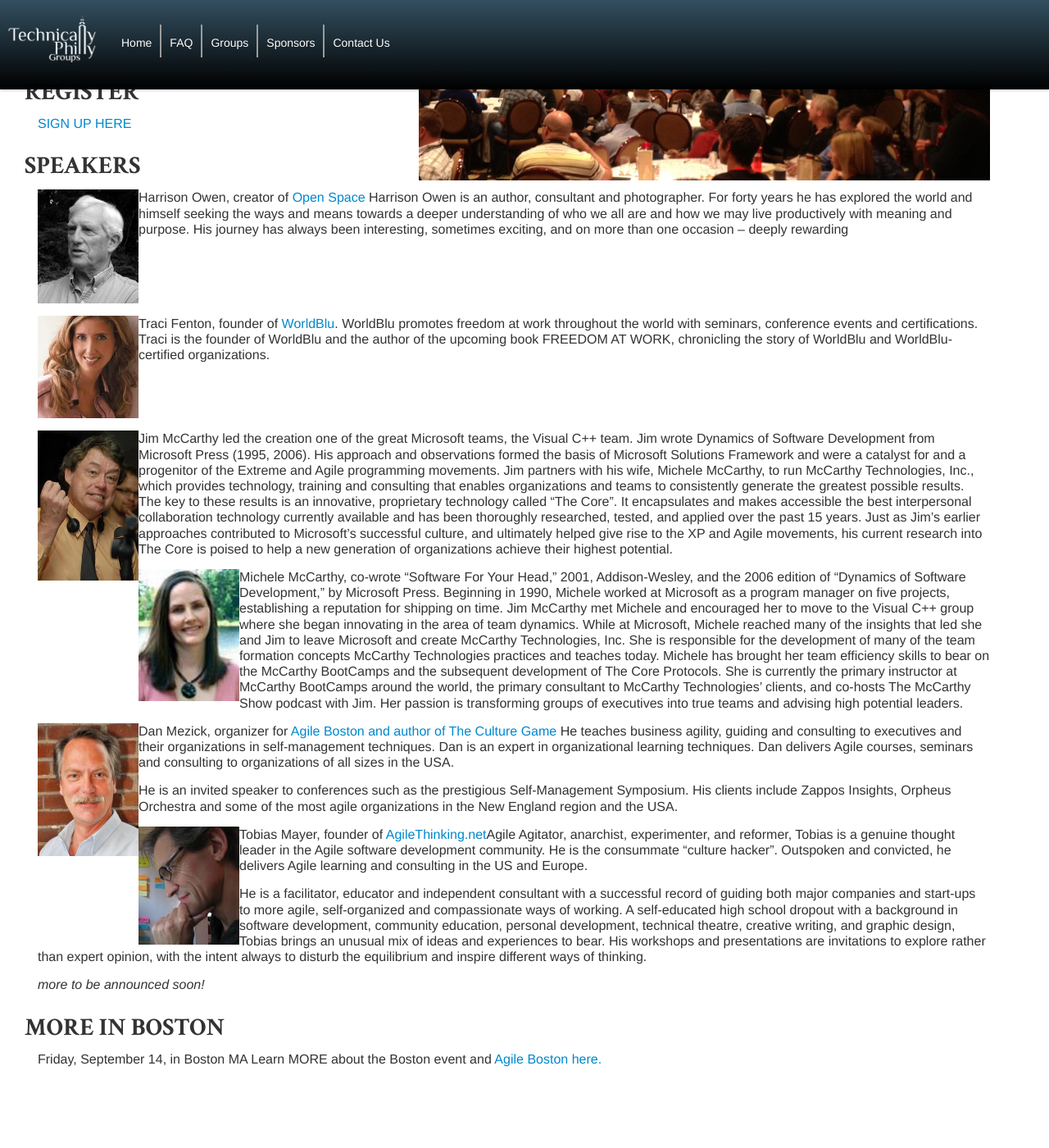
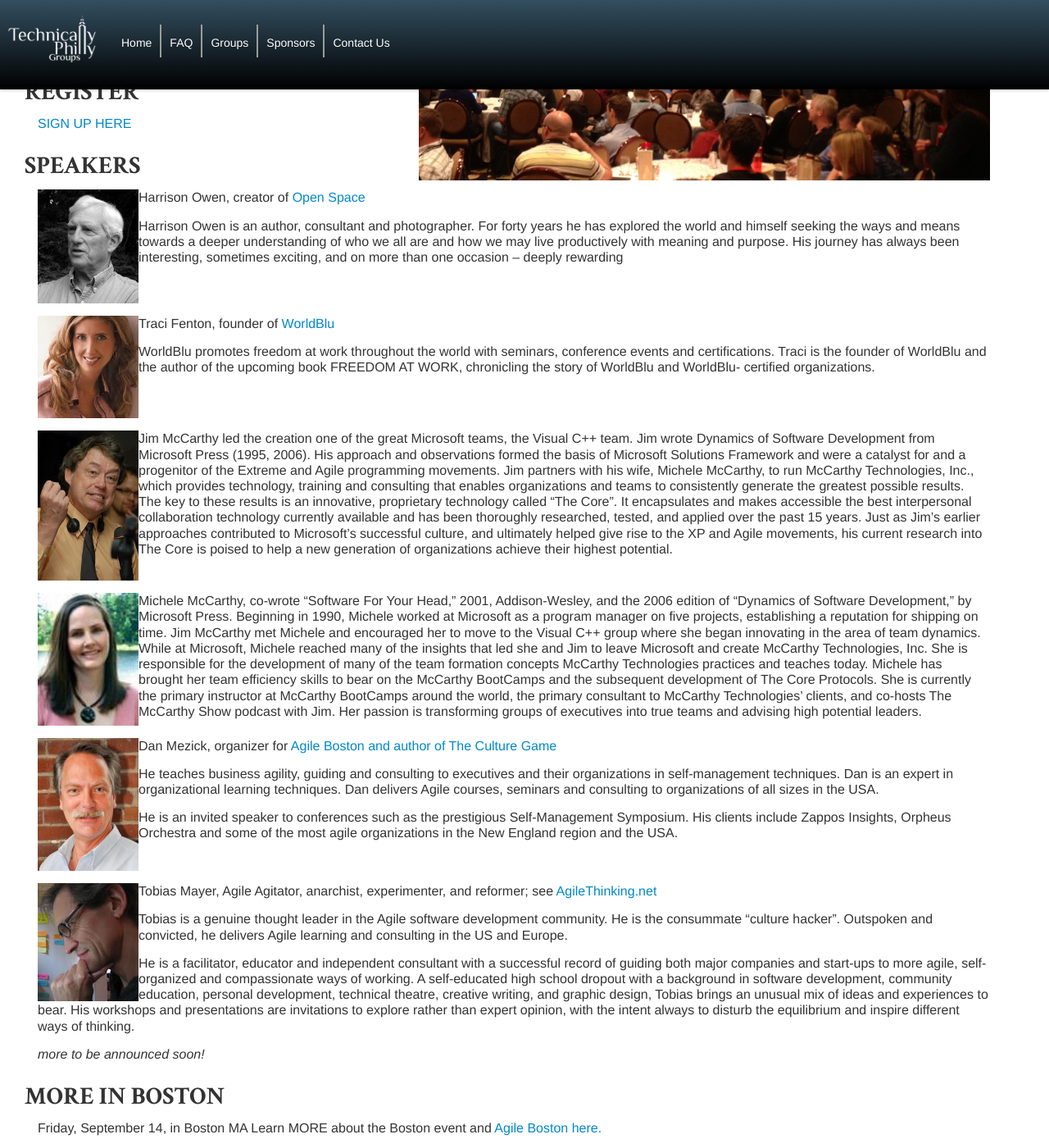
Before and after one commit to TechnicallyPhillyGroups/technicallyphillygroups.github.com, a Jekyll site: the page built from agile-culture-conf.md, in a window 1280 px wide and 1400 px high, scrolled down 223 px. Shown: the whole window at 82% size. Built offline with Jekyll 4.4.1, drawn with Linux system fonts in a browser that asks for light colours; nearby versions of some CDN libraries; before the commit the page ends 1539 px from its top, so only the background shows below that.

Commit message:
cleaning up bios

```diff
--- a/agile-culture-conf.md
+++ b/agile-culture-conf.md
@@ -13,31 +13,39 @@
 SPEAKERS
 ========
 
-<img style="float:left;" width="123px" src="./images/HarrisonOwen.jpg"/> Harrison Owen, creator of <a href="http://www.openspaceworld.com/brief_history.htm">Open Space</a> Harrison Owen is an author, consultant and photographer. For forty years he has explored the world and himself seeking the ways and means towards a deeper understanding of who we all are and how we may live productively with meaning and purpose. His journey has always been interesting, sometimes exciting, and on more than one occasion -- deeply rewarding<br clear="all"/>
+<img style="float:left;" width="123px" src="./images/HarrisonOwen.jpg"/> Harrison Owen, creator of <a href="http://www.openspaceworld.com/brief_history.htm">Open Space</a>
 
-<img style="float:left;" width="123px" src="./images/TraciFenton.jpg"/>Traci Fenton, founder of <a href="http://www.worldblu.com/">WorldBlu</a>. WorldBlu promotes freedom at work throughout the world with seminars, conference events and certifications. Traci is the founder of WorldBlu and the author of the upcoming book FREEDOM AT WORK, chronicling the story of WorldBlu and WorldBlu- certified organizations.<br clear="all"/>
+Harrison Owen is an author, consultant and photographer. For forty years he has explored the world and himself seeking the ways and means towards a deeper understanding of who we all are and how we may live productively with meaning and purpose. His journey has always been interesting, sometimes exciting, and on more than one occasion -- deeply rewarding<br clear="all"/>
+
+<img style="float:left;" width="123px" src="./images/TraciFenton.jpg"/>Traci Fenton, founder of <a href="http://www.worldblu.com/">WorldBlu</a>
+
+WorldBlu promotes freedom at work throughout the world with seminars, conference events and certifications. Traci is the founder of WorldBlu and the author of the upcoming book FREEDOM AT WORK, chronicling the story of WorldBlu and WorldBlu- certified organizations.<br clear="all"/>
 
 
 <img style="float:left;" width="123px" src="./images/JimMcCarthy.jpg"/>Jim McCarthy led the creation one of the great Microsoft teams, the Visual C++ team. Jim wrote Dynamics of Software Development from Microsoft Press (1995, 2006). His approach and observations formed the basis of Microsoft Solutions Framework and were a catalyst for and a progenitor of the Extreme and Agile programming movements.
-Jim partners with his wife, Michele McCarthy, to run McCarthy Technologies, Inc., which provides technology, training and consulting that enables organizations and teams to consistently generate the greatest possible results. The key to these results is an innovative, proprietary technology called "The Core". It encapsulates and makes accessible the best interpersonal collaboration technology currently available and has been thoroughly researched, tested, and applied over the past 15 years. Just as Jim's earlier approaches contributed to Microsoft's successful culture, and ultimately helped give rise to the XP and Agile movements, his current research into The Core is poised to help a new generation of organizations achieve their highest potential.<br/>
+Jim partners with his wife, Michele McCarthy, to run McCarthy Technologies, Inc., which provides technology, training and consulting that enables organizations and teams to consistently generate the greatest possible results. The key to these results is an innovative, proprietary technology called "The Core". It encapsulates and makes accessible the best interpersonal collaboration technology currently available and has been thoroughly researched, tested, and applied over the past 15 years. Just as Jim's earlier approaches contributed to Microsoft's successful culture, and ultimately helped give rise to the XP and Agile movements, his current research into The Core is poised to help a new generation of organizations achieve their highest potential.<br clear="all" />
 
 
 <img style="float:left;" width="123px" src="./images/MicheleMcCarthy.jpg"/>Michele McCarthy, co-wrote "Software For Your Head," 2001, Addison-Wesley, and the 2006 edition of "Dynamics of Software Development," by Microsoft Press. Beginning in 1990, Michele worked at Microsoft as a program manager on five projects, establishing a reputation for shipping on time. Jim McCarthy met Michele and encouraged her to move to the Visual C++ group where she began innovating in the area of team dynamics. While at Microsoft, Michele reached many of the insights that led she and Jim to leave Microsoft and create McCarthy Technologies, Inc. She is responsible for the development of many of the team formation concepts McCarthy Technologies practices and teaches today.
-Michele has brought her team efficiency skills to bear on the McCarthy BootCamps and the subsequent development of The Core Protocols. She is currently the primary instructor at McCarthy BootCamps around the world, the primary consultant to McCarthy Technologies' clients, and co-hosts The McCarthy Show podcast with Jim. Her passion is transforming groups of executives into true teams and advising high potential leaders.<br/>
+Michele has brought her team efficiency skills to bear on the McCarthy BootCamps and the subsequent development of The Core Protocols. She is currently the primary instructor at McCarthy BootCamps around the world, the primary consultant to McCarthy Technologies' clients, and co-hosts The McCarthy Show podcast with Jim. Her passion is transforming groups of executives into true teams and advising high potential leaders.<br clear="all" />
 
 
-<img style="float:left;" width="123px" src="./images/DanMezick.jpg"/>Dan Mezick, organizer for <a href="http://newtechusa.net/user-groups/ma/">Agile Boston and author of The Culture Game</a> He teaches business agility,  guiding  and consulting to executives and their organizations in self-management techniques. Dan is an expert in organizational learning techniques. Dan delivers Agile courses, seminars and consulting to organizations of all sizes in the USA.
+<img style="float:left;" width="123px" src="./images/DanMezick.jpg"/>Dan Mezick, organizer for <a href="http://newtechusa.net/user-groups/ma/">Agile Boston and author of The Culture Game</a>
 
-He is an invited speaker to conferences such as the prestigious Self-Management Symposium. His clients include Zappos Insights, Orpheus Orchestra and some of the most agile organizations in the New England region and the USA.<br/>
+He teaches business agility,  guiding  and consulting to executives and their organizations in self-management techniques. Dan is an expert in organizational learning techniques. Dan delivers Agile courses, seminars and consulting to organizations of all sizes in the USA.
+
+He is an invited speaker to conferences such as the prestigious Self-Management Symposium. His clients include Zappos Insights, Orpheus Orchestra and some of the most agile organizations in the New England region and the USA.<br clear="all" />
 
 
-<img style="float:left;" width="123px" src="./images/TobiasMayer.jpg"/>Tobias Mayer, founder of <a href="http://agilethinking.net/">AgileThinking.net</a>Agile Agitator, anarchist, experimenter, and reformer,  Tobias is a genuine thought leader in the Agile software development community. He is the consummate "culture hacker". Outspoken and convicted, he delivers Agile learning and consulting in the US and Europe.
+<img style="float:left;" width="123px" src="./images/TobiasMayer.jpg"/>Tobias Mayer, Agile Agitator, anarchist, experimenter, and reformer; see <a href="http://agilethinking.net/">AgileThinking.net</a>
 
-He is a facilitator, educator and independent consultant with a successful record of guiding both major companies and start-ups to more agile, self-organized and compassionate ways of working. A self-educated high school dropout with a background in software development, community education, personal development, technical theatre, creative writing, and graphic design, Tobias brings an unusual mix of ideas and experiences to bear. His workshops and presentations are invitations to explore rather than expert opinion, with the intent always to disturb the equilibrium and inspire different ways of thinking.<br/>
+Tobias is a genuine thought leader in the Agile software development community. He is the consummate "culture hacker". Outspoken and convicted, he delivers Agile learning and consulting in the US and Europe.
+
+He is a facilitator, educator and independent consultant with a successful record of guiding both major companies and start-ups to more agile, self-organized and compassionate ways of working. A self-educated high school dropout with a background in software development, community education, personal development, technical theatre, creative writing, and graphic design, Tobias brings an unusual mix of ideas and experiences to bear. His workshops and presentations are invitations to explore rather than expert opinion, with the intent always to disturb the equilibrium and inspire different ways of thinking.<br clear="all" />
 
 
 *more to be announced soon!*
-<br/>
+<br clear="all" />
 
 
 MORE IN BOSTON
```
